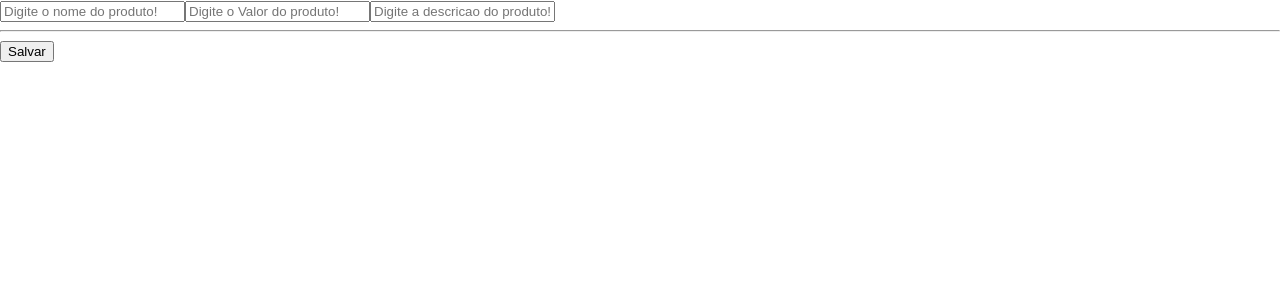
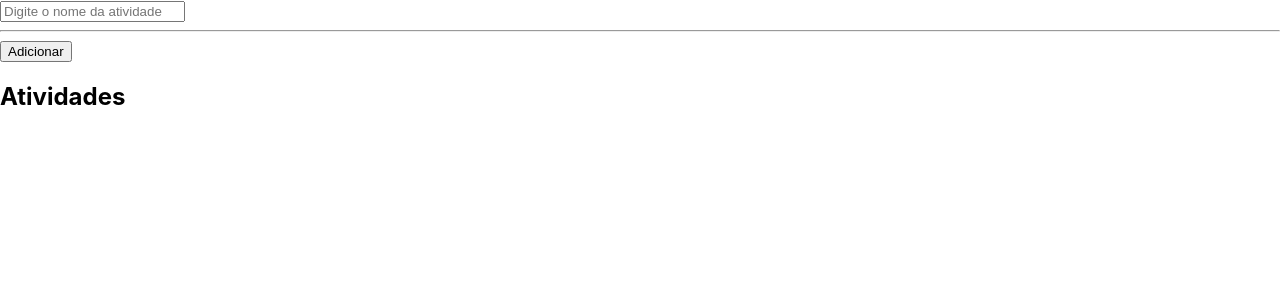
Before and after one commit to GabrielMenezesAlves/reactjs_13184, a React (Create React App) app in the folder my-app2/: page / in a window 1280 px wide. Shown: the top 300 px of the page. Built offline with nearby package versions, Linux system fonts and the light colour scheme.

Commit message:
estado 03

```diff
--- a/my-app2/src/Atividade.js
+++ b/my-app2/src/Atividade.js
@@ -1,38 +1,36 @@
-import React, {useState} from "react";
 
-function Atividade(){
-    const [Produto, setProduto] = useState('')
-    const [Valor, setValor] = useState('')
-    const [Descricao, setDescricao] = useState('')
+import React, { useState } from "react";
 
-    const salvar = () => {
-        console.log(Produto + " " + Valor + " " + Descricao)
+
+function Atividade() {
+    const [atividades, setAtividades] = useState([]);
+    const [nomeAtividade, setNomeAtividade] = useState('');
+
+
+    const adicionar = () => {
+        setAtividades([atividades, nomeAtividade])
+        setNomeAtividade("")
+        console.log(atividades)
 
     }
 
     return (
         <>
             <input
-            type="text"
-            value={Produto}
-            onChange={(e) => setProduto(e.target.value)}
-            placeholder="Digite o nome do produto!">
-            </input>
-            <input
-            type="text"
-            value={Valor}
-            onChange={(e) => setValor(e.target.value)}
-            placeholder="Digite o Valor do produto!">
-            </input>
-            <input
-            type="text"
-            value={Descricao}
-            onChange={(e) => setDescricao(e.target.value)}
-            placeholder="Digite a descricao do produto!">
+                type="text"
+                value={nomeAtividade}
+                onChange={(e) => setNomeAtividade(e.target.value)}
+                placeholder="Digite o nome da atividade">
             </input>
             <hr></hr>
-            <button onClick={salvar}>Salvar</button>
+            <button onClick={adicionar}>Adicionar</button>
 
+            <h2>Atividades</h2>
+            <ul>
+                {atividades.map((item, indice) => {
+                    <li key={indice}>{item}</li>
+                })}
+            </ul>
         </>
     )
 
--- a/my-app2/src/index.js
+++ b/my-app2/src/index.js
@@ -2,8 +2,6 @@ import React from 'react';
 import ReactDOM from 'react-dom/client';
 import './index.css';
 import reportWebVitals from './reportWebVitals';
-import Contador from './Contador';
-//import ButtonEvent from './ButtonEvent'
 import Atividade from './Atividade'
 
 const root = ReactDOM.createRoot(document.getElementById('root'));
```
Also changed, not shown: my-app2/src/ContadorFunc.js (added, +28 -0 lines), my-app2/src/Produtos.js (added, +45 -0 lines).
